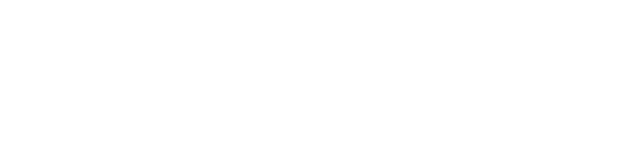
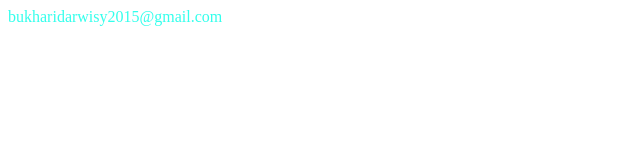
Before and after one commit to bukhari2015/css, a plain HTML site: page index.html in a window 1280 px wide. Shown: the whole page, without its empty margins (0-640 px from the left). Drawn offline with Linux system fonts and the light colour scheme.

Commit message:
Update index.html

```diff
--- a/index.html
+++ b/index.html
@@ -1 +1 @@
-<p><font color="bukhari"#33FFEC"bukharidarwisy2015@gmail.com</font></p>
+<p><font color="#33FFEC">bukharidarwisy2015@gmail.com</font></p>
```
